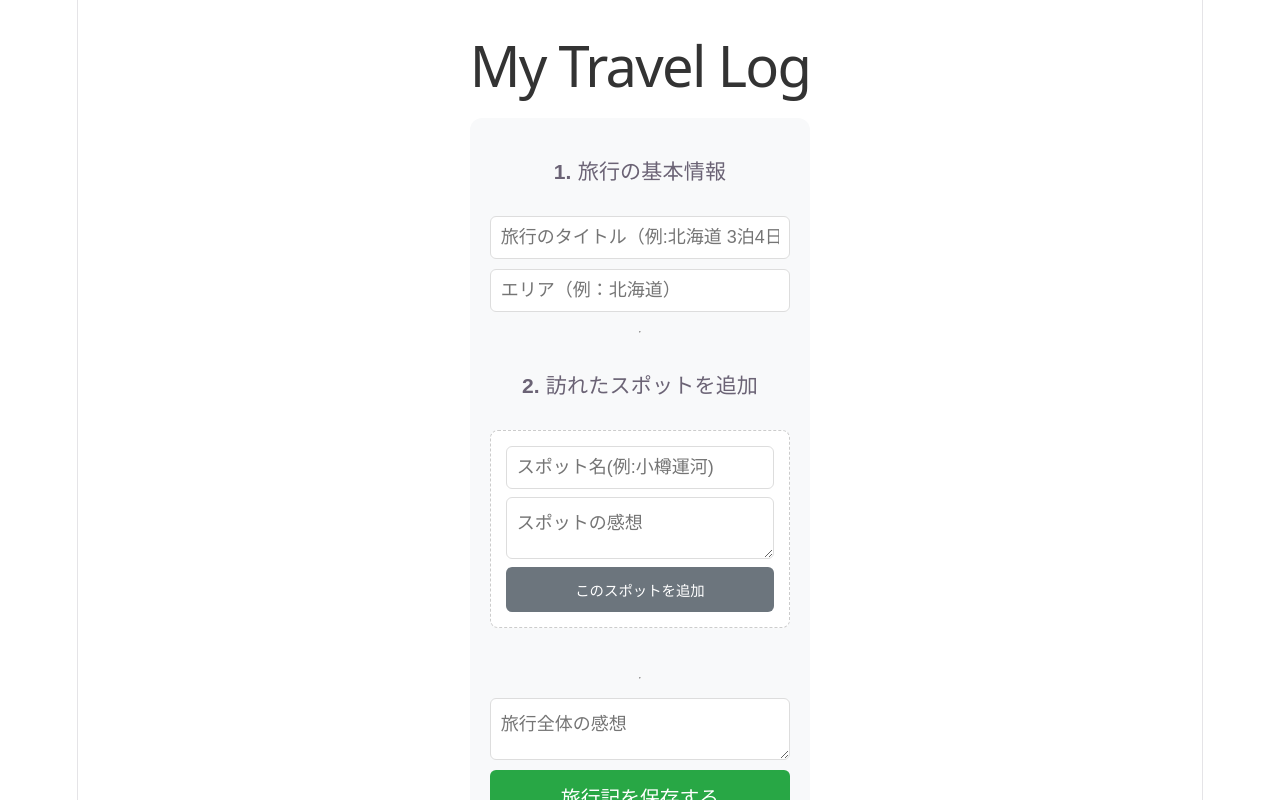
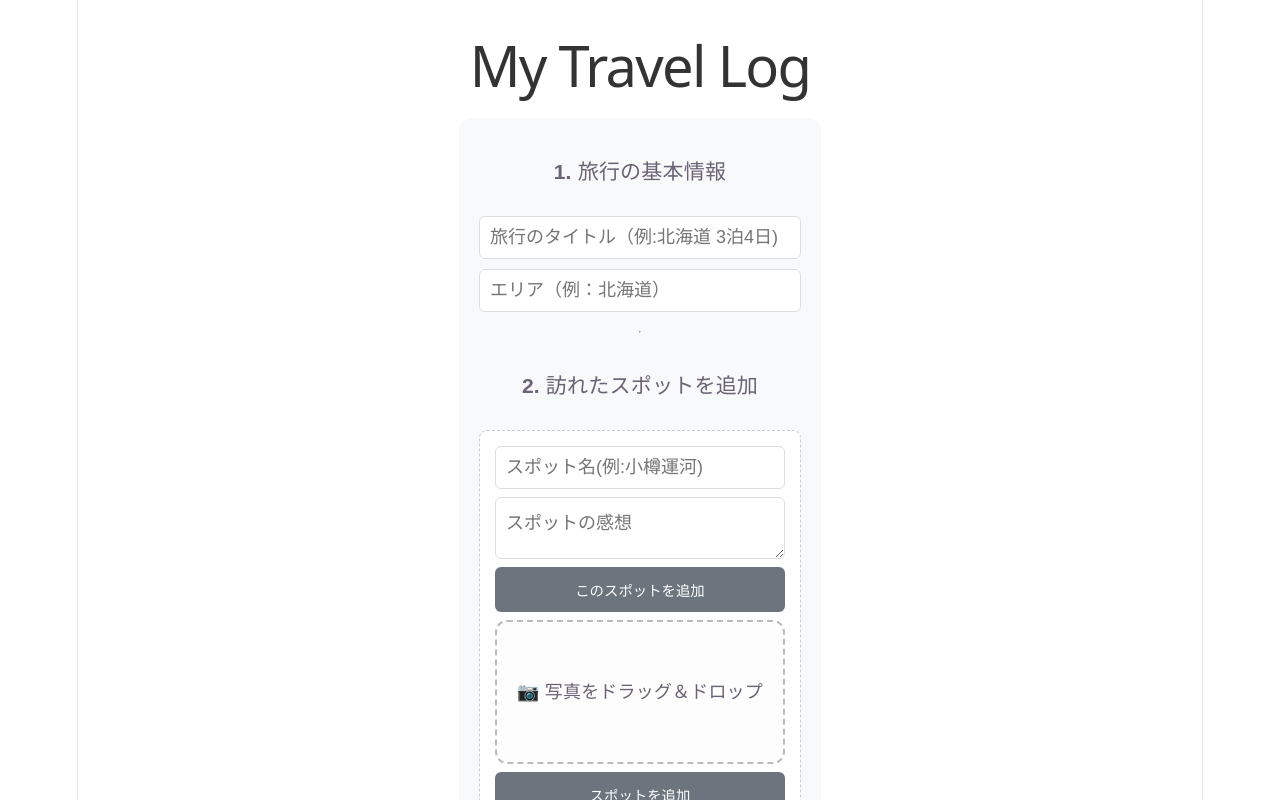
Before and after one commit to yoshinoriKuru/my-travel-log, a React (Vite) app: page / in a window 1280 px wide. Shown: the top 800 px of the page. Built offline with nearby package versions, Linux system fonts and the light colour scheme.

Commit message:
feat: D&Dで写真ファイルをアップロードする機能を実装、プレビュー付き

```diff
--- a/src/App.css
+++ b/src/App.css
@@ -189,3 +189,36 @@ h1 {
   padding: 10px;
   cursor: pointer;
 }
+
+.drop-zone {
+  border: 2px dashed #bbb;
+  border-radius: 12px;
+  padding: 20px;
+  text-align: center;
+  background: #fdfdfd;
+  cursor: pointer;
+  transition: all 0.2s;
+  min-height: 100px;
+  display: flex;
+  align-items: center;
+  justify-content: center;
+}
+
+.drop-zone:hover {
+  border-color: #4285F4;
+  background: #f0f7ff;
+}
+
+.preview-container {
+  display: flex;
+  flex-direction: column;
+  align-items: center;
+  gap: 10px;
+}
+
+.preview-img {
+  max-width: 100%;
+  max-height: 200px;
+  border-radius: 8px;
+  box-shadow: 0 2px 8px rgba(0,0,0,0.1);
+}
--- a/src/App.tsx
+++ b/src/App.tsx
@@ -1,4 +1,4 @@
-import { useState, useEffect } from 'react'
+import React, { useState, useEffect } from 'react'
 import './App.css'
 
 // 訪れた地点ごとの型
@@ -7,6 +7,7 @@ interface Spot {
   name: string;       // 観光地などの名前
   comment: string;    // 訪れた地点ごとの感想
   mapUrl: string;
+  photo?: string;
 }
 
 // 1. １つの旅行カードの型定義
@@ -51,7 +52,47 @@ function App() {
     name: '',
     comment: '',
     mapUrl: '',
+    photo: ''
   });
+
+  // ファイルを処理する関数
+  const processFile = (file: File) => {
+    if (file && file.type.startsWith('image/')) {
+      const reader = new FileReader();
+      reader.onload = () => {
+        // 写真データをBase64文字列として保存
+        setSpotInput(prev => ({ ...prev, photo: reader.result as string }));
+      };
+      // addEventListenerを使用する時(1つのイベントに対して、複数の処理を登録できる)
+      // reader.addEventListener("load", () => {
+      //   setSpotInput(prev => ({ ...prev, photo: reader.result as string }));
+      // });
+
+      reader.readAsDataURL(file);
+    } else {
+      alert("画像ファイル(jpg, png等)を選択して下さい。");
+    }
+  };
+
+  // ドロップ時の処理
+  const handleDrop = (e: React.DragEvent<HTMLDivElement>) => {
+    e.preventDefault();     // ブラウザが画像を開くのを防ぐ
+    e.stopPropagation();    // イベントの伝播停止
+
+    const file = e.dataTransfer.files[0];
+    processFile(file);
+  };
+
+  // ドラッグオーバー(これがないとドロップが反応しない)
+  const handleDragOver = (e: React.DragEvent<HTMLDivElement>) => {
+    e.preventDefault();
+  };
+
+  // ドラッグエンターした時の処理
+  const handleDragEnter = (e: React.DragEvent<HTMLDivElement>) => {
+    e.preventDefault();
+    e.stopPropagation();
+  };
 
   // この旅行に追加予定の「スポットリスト」のState
   const [tempSpots, setTempSpots] = useState<Spot[]>([]);
@@ -181,6 +222,28 @@ function App() {
           <button type='button' onClick={addSpotToTempList} className='add-spot-button'>
             このスポットを追加
           </button>
+          {/* ドロップ領域とプレビュー */}
+          <div
+            className={`drop-zone ${spotInput.photo ? 'has-photo' : ''}`}
+            onDrop={handleDrop}
+            onDragOver={handleDragOver}
+            onDragEnter={handleDragEnter}
+          >
+            {spotInput.photo ? (
+              <div className='preview-container'>
+                <img src={spotInput.photo} alt="Selected" className='preview-img' />
+                <button type='button' onClick={() => setSpotInput({ ...spotInput, photo: '' })}>
+                  写真を変更
+                </button>
+              </div>
+            ) : (
+              <p>📷 写真をドラッグ＆ドロップ</p>
+            )}
+          </div>
+
+          <button type="button" onClick={addSpotToTempList} className='add-spot-button'>
+            スポットを追加
+          </button>
         </div>
 
         {/* 追加予定のスポット一覧を表示 */}
```
